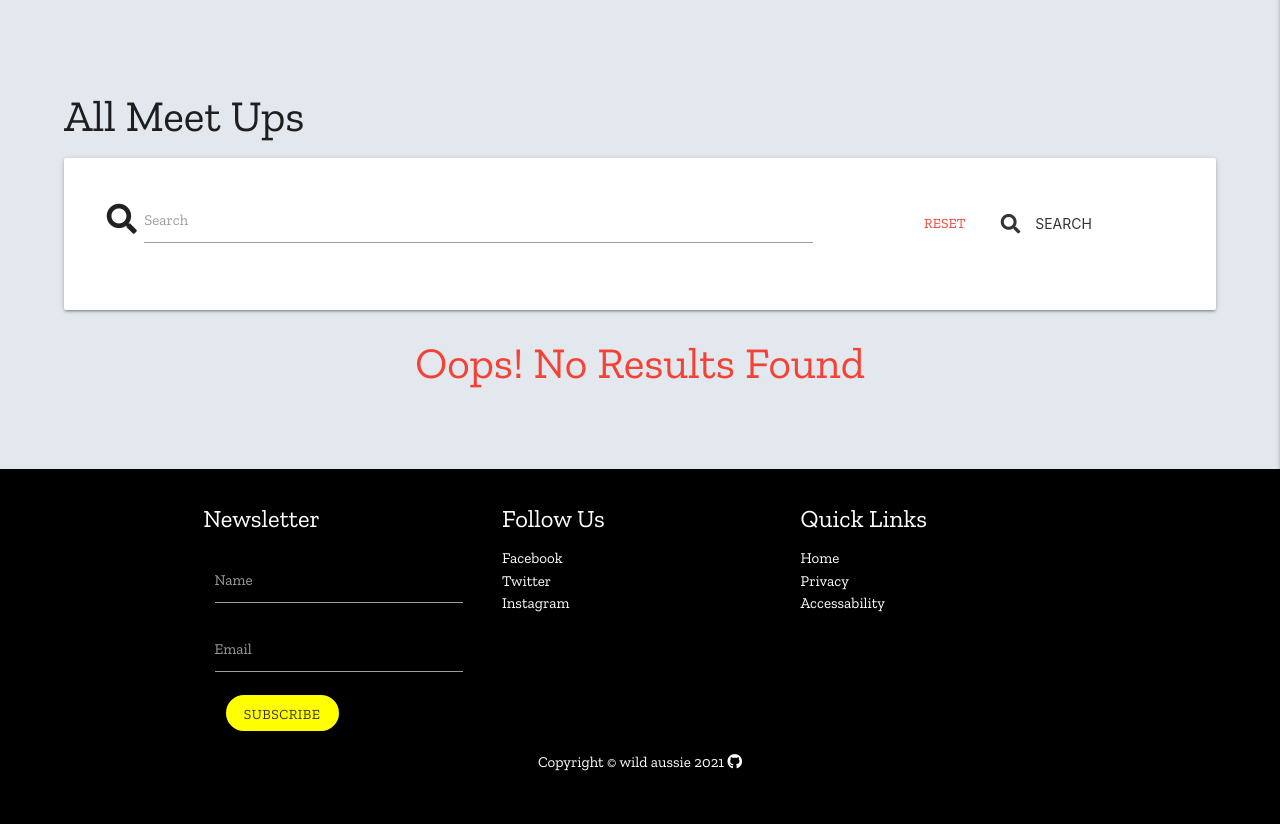
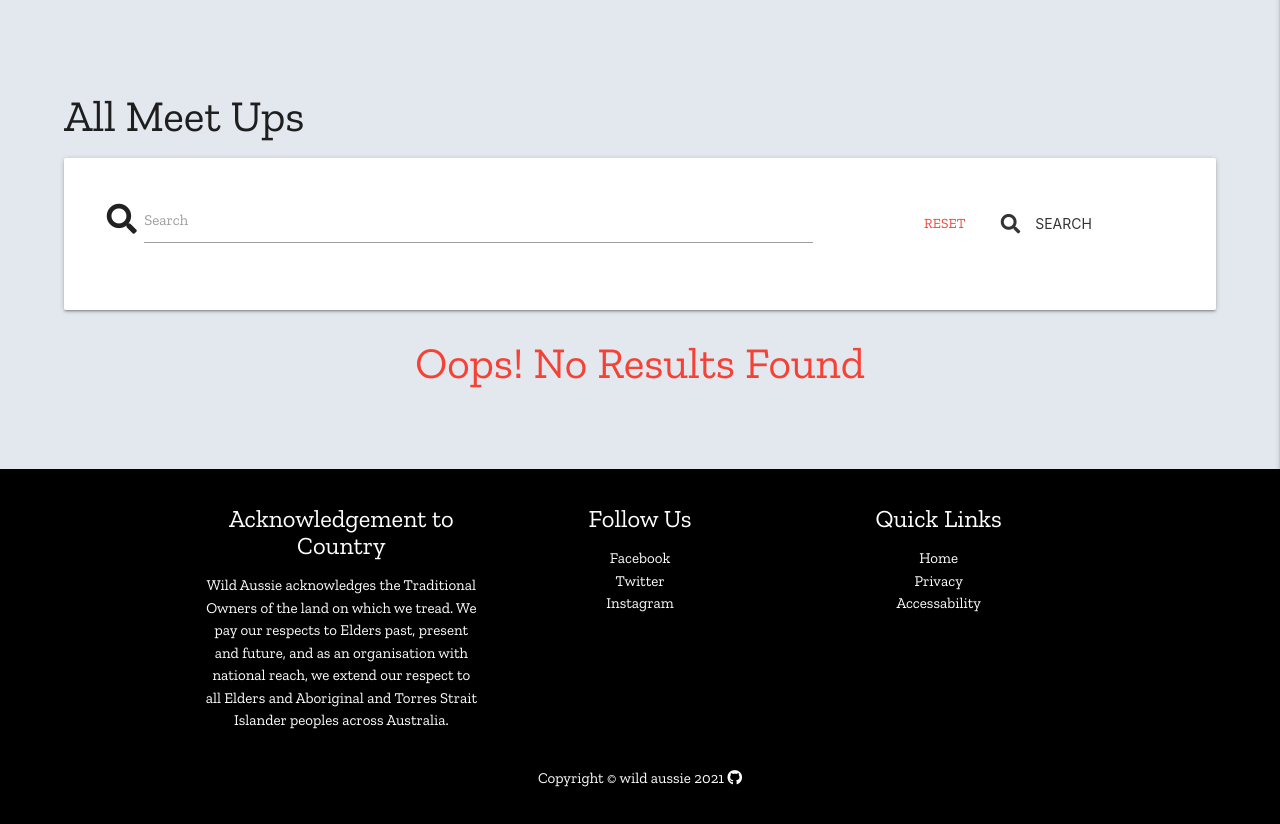
Before and after one commit to Joan-Amudu/Wild-Aussie, a Flask app: page /search in a window 1280 px wide. Shown: the part 65-889 px from the top of the page. Before the commit the page ends 836 px from the top, so only its background shows below. Run offline with Flask 2, Linux system fonts and the light colour scheme; data that the repository does not hold is empty; some libraries are stand-ins or nearby versions.

Commit message:
Delete newsletter form and replace with acknowlegdgement to country statement

```diff
--- a/templates/base.html
+++ b/templates/base.html
@@ -94,36 +94,26 @@
       <div class="container">
         <div class="row">
           <div class="col l4 s12">
-            <h5 class="white-text">Newsletter</h5>
-            <form action="#">
-              <div class="col">
-                 <div class="input-field ">
-                    <input id="first_name" type="text" name="first_name" class="validate">
-                    <label for="first_name">Name</label>
-                 </div>
-                 <div class="input-field ">
-                    <input id="email" type="email" class="validate">
-                    <label for="email">Email</label>
-                 </div>
-                 <div class="col">
-                  <a class="btn yellow accent-2 btn-flat">Subscribe</a>
-                </div>
-              </div>
+            <h5 class="white-text center-align">Acknowledgement to Country</h5>
+               <p class="center-align">Wild Aussie acknowledges the Traditional Owners of the land on which we tread.
+                  We pay our respects to Elders past, present and future, and as an organisation with national reach,
+                  we extend our respect to all Elders and Aboriginal and Torres Strait Islander peoples across Australia.
+                </p>
 
-           </form>
           </div>
           <div class="col l4 s12">
-            <h5 class="white-text">Follow Us</h5>
-            <ul>
+            <h5 class="white-text center-align">Follow Us</h5>
+            <ul class="center-align">
               <li><a class="white-text" href="https://www.facebook.com">Facebook</a></li>
               <li><a class="white-text" href="https://www.twitter.com">Twitter</a></li>
               <li><a class="white-text" href="https://www.instagram.com">Instagram</a></li>
+
             </ul>
           </div>
 
           <div class="col l4 s12">
-            <h5 class="white-text">Quick Links</h5>
-            <ul>
+            <h5 class="white-text center-align">Quick Links</h5>
+            <ul class="center-align">
               <li><a class="white-text" href="{{ url_for('home') }}">Home</a></li>
               <li><a class="white-text" href="#">Privacy</a></li>
               <li><a class="white-text" href="#">Accessability</a></li>
```
